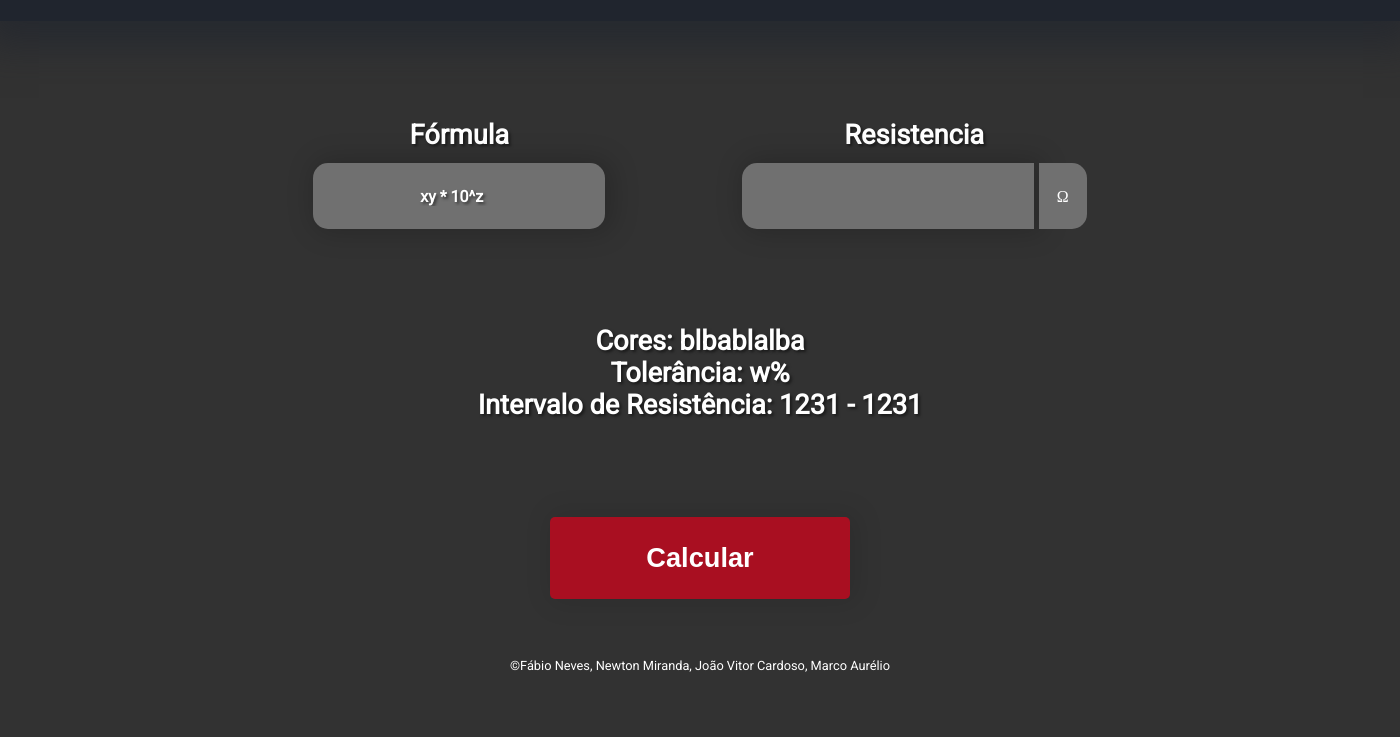
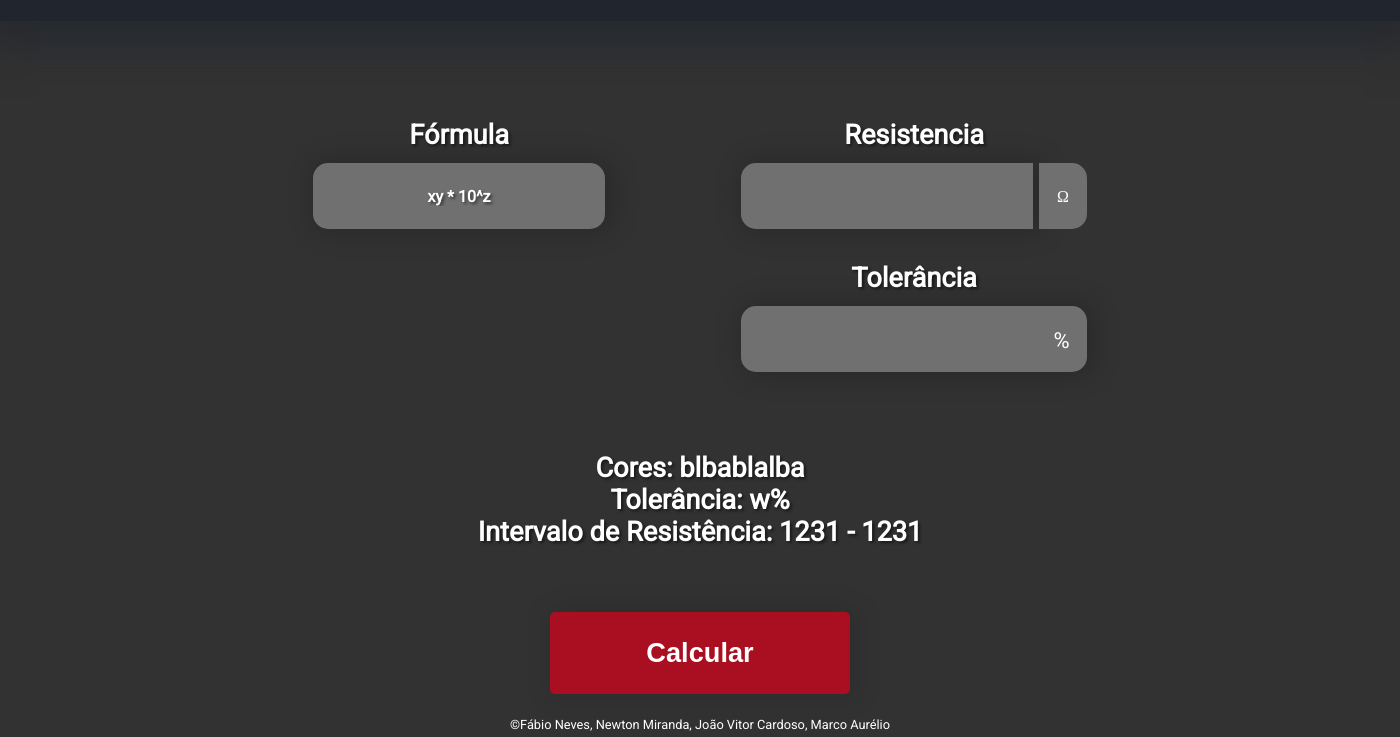
Before and after one commit to FabioNeves00/Resistores, an Electron app: page view/screen/valor.html in a window 1400 px wide. Shown: the part 107-844 px from the top of the page. Before the commit the page ends 800 px from the top, so only its background shows below. Drawn offline with Linux system fonts and the light colour scheme.

Commit message:
new input in value selector, electron is now working + some minor changes

```diff
--- a/package.json
+++ b/package.json
@@ -10,6 +10,7 @@
   "license": "ISC",
   "dependencies": {
     "electron": "^15.3.0",
+    "jquery-mask-plugin": "^1.14.16",
     "nodemon": "^2.0.14"
   }
 }
--- a/view/css/global.css
+++ b/view/css/global.css
@@ -176,15 +176,7 @@ header > a > .shadowContainer:hover {
     font-size: 15px;
   }
 
-  input {
-    width: 200px;
-  }
-
   #val {
-    width: 200px;
-  }
-
-  select {
     width: 200px;
   }
 
--- a/view/css/valores.css
+++ b/view/css/valores.css
@@ -116,6 +116,37 @@ input {
   flex-wrap: nowrap;
 }
 
+.rightInputsContainer {
+  display: flex;
+  flex-direction: column;
+  text-align: center;
+  flex-wrap: nowrap;
+  align-items: center;
+}
+
+/* Chrome, Safari, Edge, Opera */
+input::-webkit-outer-spin-button,
+input::-webkit-inner-spin-button {
+  -webkit-appearance: none;
+  margin: 0;
+}
+
+/* Firefox */
+input[type="number"] {
+  -moz-appearance: textfield;
+}
+
+.rightInputsContainer > h2 {
+  margin-top: 1.2em;
+}
+
+.toleranceInput {
+  width: 21.35em;
+  text-align: left;
+  text-indent: 24px;
+  -webkit-appearance: none;
+}
+
 select {
   text-align: center;
   appearance: none;
@@ -128,12 +159,25 @@ select {
   background-color: var(--small-button);
   border-radius: 0 15px 15px 0;
   cursor: pointer;
-  margin-left: 5px;
+  margin-left: 0.35em;
+}
+
+.toleranceContainer {
+  display: flex;
+  flex-wrap: nowrap;
+  justify-content: center;
+}
+
+.toleranceContainer > p {
+  position: absolute;
+  transform: translateX(+6.7em);
+  font-size: 22px;
+  color: white;
 }
 
 .textInfo {
   text-align: center;
-  margin: 6em 0;
+  margin: 5em 0 4em 0;
 }
 
 footer {
@@ -151,10 +195,10 @@ footer {
 
 /* just responsive stuff from now on */
 
-@media only screen and (max-height: 820px) {
+@media only screen and (max-height: 860px) {
   footer {
     position: relative;
-    margin-top: 5em;
+    margin-top: 2.2em;
   }
 }
 
@@ -216,7 +260,15 @@ footer {
   }
 
   input {
-    width: 200px;
+    width: 13em;
+  }
+
+  .toleranceInput {
+    width: 16.35em;
+  }
+
+  .toleranceContainer > p {
+    transform: translateX(+4.8em);
   }
 
   #val {
--- a/view/screen/valor.html
+++ b/view/screen/valor.html
@@ -5,9 +5,9 @@
     <meta http-equiv="X-UA-Compatible" content="IE=edge" />
     <meta name="viewport" content="width=device-width, initial-scale=1.0" />
     <title>Value Selector | Resistores</title>
+    <link rel="stylesheet" href="../css/global.css" />
     <link rel="stylesheet" href="../css/valores.css" />
-    <link rel="stylesheet" href="../css/global.css" />
-
+    <script src="../../controller/logic/valores.js"></script>
     <link
       href="https://fonts.googleapis.com/css2?family=Roboto&display=swap"
       rel="stylesheet"
@@ -18,7 +18,6 @@
       type="image/x-icon"
     />
   </head>
-
   <body>
     <header>
       <a href="../screen/index.html">
@@ -36,6 +35,7 @@
         </div>
         <div class="individualInputContainer" id="inputWithUnit">
           <h2>Resistencia</h2>
+          <div class="rightInputsContainer">
             <div class="inputUnitContainer">
               <input type="number" id="resInput" />
               <select id="units">
@@ -45,6 +45,17 @@
                 <option value="megaOhm">MΩ</option>
                 <option value="gigaOhm">GΩ</option>
               </select>
+            </div>
+            <h2>Tolerância</h2>
+            <div class="toleranceContainer">
+              <input
+                class="toleranceInput"
+                id="toleranceInput"
+                type="tel"
+                onKeyDown="if(this.value.length==2 && event.keyCode!=8) return false;"
+              />
+              <p>%</p>
+            </div>
           </div>
         </div>
       </div>
```
Also changed, not shown: controller/server/main.js (+15 -0 lines), 1 other file. Lines whose indentation alone changed are shown as unchanged.
